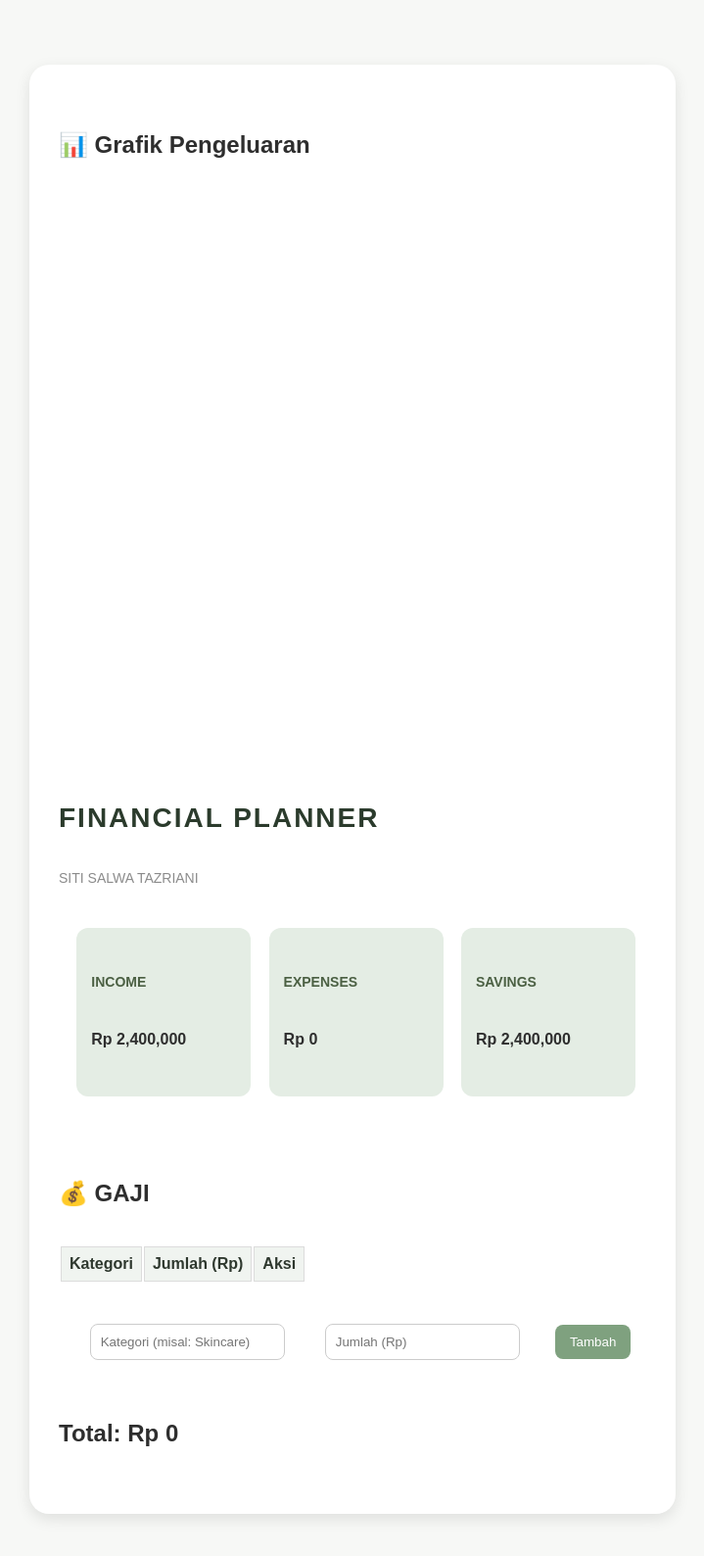
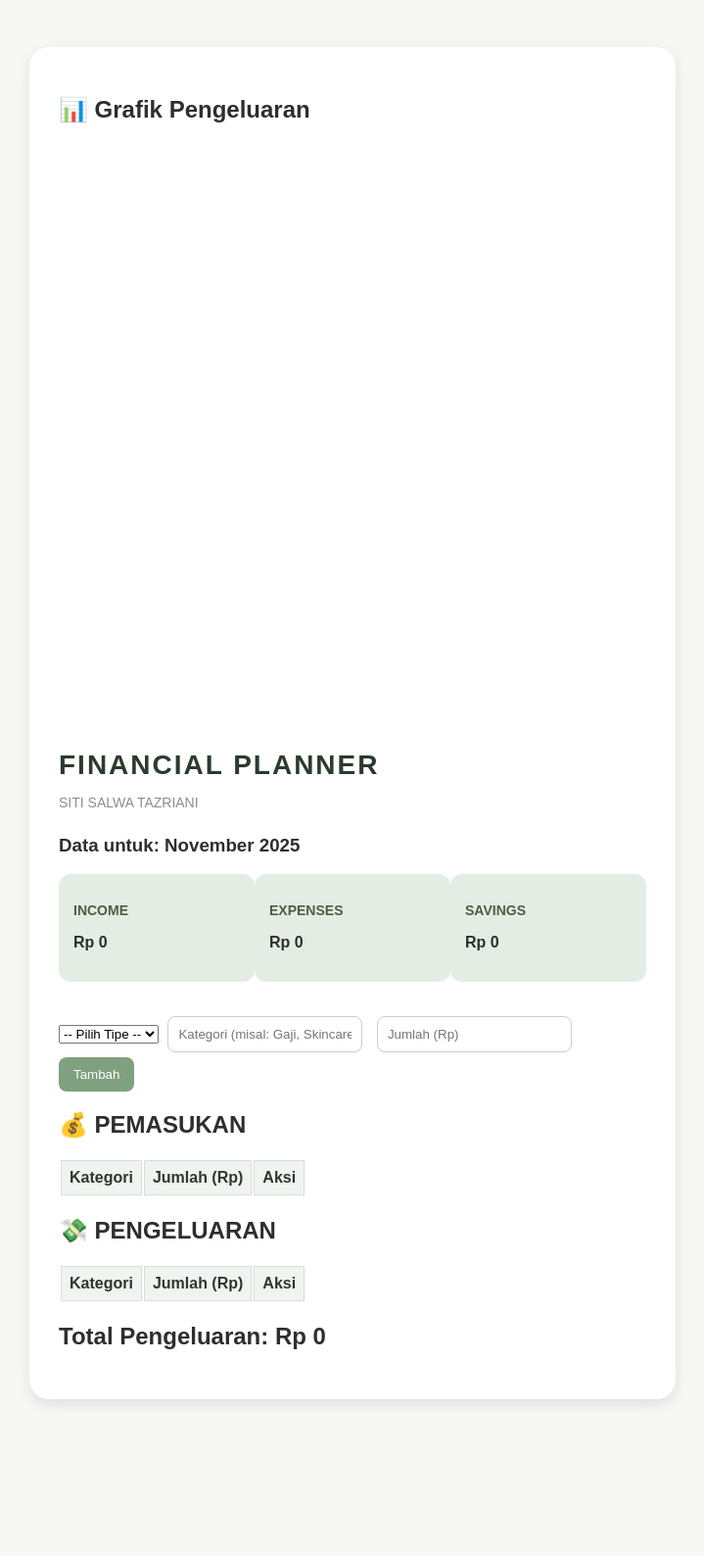
Before and after one commit to salwatazriani2905-source/keuangan-awa, a plain HTML site: page index.html in a window 1280 px wide. Shown: the whole page at 98% size, without its empty margins (280-999 px from the left). After the commit the page ends 1476 px from the top, so only its background shows below. Drawn offline with nearby package versions, Linux system fonts and the light colour scheme.

Commit message:
Add files via upload

```diff
--- a/index.html
+++ b/index.html
@@ -4,22 +4,20 @@
   <meta charset="UTF-8">
   <meta name="viewport" content="width=device-width, initial-scale=1.0">
   <title>Financial Planner Awa</title>
-  <!-- Pastikan file 'style.css' ada di folder yang sama -->
   <link rel="stylesheet" href="style.css">
 </head>
 <body>
   <div class="container">
     <h2>📊 Grafik Pengeluaran</h2>
-    <!-- Canvas untuk Chart.js -->
     <canvas id="chartPengeluaran" width="300" height="300"></canvas>
-
     <h1>FINANCIAL PLANNER</h1>
     <p class="subtitle">SITI SALWA TAZRIANI</p>
+    <h3 class="bulan-sekarang">Data untuk: <span id="tampilanBulanTahun">Memuat...</span></h3>
 
     <div class="dashboard">
       <div class="card">
         <h3>INCOME</h3>
-        <p>Rp <span id="income">2,400,000</span></p>
+        <p>Rp <span id="income">0</span></p>
       </div>
       <div class="card">
         <h3>EXPENSES</h3>
@@ -31,9 +29,20 @@
       </div>
     </div>
 
+    <div class="input-section">
+      <select id="tipe">
+        <option value="">-- Pilih Tipe --</option>
+        <option value="pemasukan">Pemasukan</option>
+        <option value="pengeluaran">Pengeluaran</option>
+      </select>
+      <input type="text" id="kategori" placeholder="Kategori (misal: Gaji, Skincare)">
+      <input type="number" id="jumlah" placeholder="Jumlah (Rp)">
+      <button onclick="tambahData()">Tambah</button>
+    </div>
+
     <div class="section">
-      <h2>💰 GAJI</h2>
-      <table id="tabelKeuangan">
+      <h2>💰 PEMASUKAN</h2>
+      <table id="tabelPemasukan">
         <thead>
           <tr>
             <th>Kategori</th>
@@ -41,30 +50,29 @@
             <th>Aksi</th>
           </tr>
         </thead>
-        <!-- Data akan diisi oleh JavaScript -->
-        <tbody></tbody>
+        <tbody id="tabelPemasukanBody">
+          </tbody>
       </table>
     </div>
 
-    <div class="input-section">
-      <input type="text" id="kategori" placeholder="Kategori (misal: Skincare)">
-      <input type="number" id="jumlah" placeholder="Jumlah (Rp)">
-      <button onclick="tambahData()">Tambah</button>
+    <div class="section">
+      <h2>💸 PENGELUARAN</h2>
+      <table id="tabelPengeluaran">
+        <thead>
+          <tr>
+            <th>Kategori</th>
+            <th>Jumlah (Rp)</th>
+            <th>Aksi</th>
+          </tr>
+        </thead>
+        <tbody id="tabelPengeluaranBody">
+            </tbody>
+      </table>
+      <h2 class="total-pengeluaran">Total Pengeluaran: Rp <span id="total">0</span></h2>
+    </div>
   </div>
 
-    <h2>Total: Rp <span id="total">0</span></h2>
-  </div>
-
-  <!--
-    PERUBAHAN DI SINI:
-    1. Chart.js (library) HARUS dimuat SEBELUM script.js (kode Anda).
-    2. script.js hanya perlu dimuat SATU KALI.
-  -->
-
-  <!-- Library Chart.js -->
   <script src="https://cdn.jsdelivr.net/npm/chart.js"></script>
-
-  <!-- Skrip kustom Anda (dimuat setelah library) -->
   <script src="script.js"></script>
 </body>
 </html>
--- a/script.js
+++ b/script.js
@@ -1,17 +1,13 @@
-// 🔹 Global variables (diisi saat loadData)
-let total = 0;
-let income = 2400000; // Gaji Awa 💸 (ini jadi default jika data kosong)
-let savings = 0;
-let kategoriList = [];
-let jumlahList = [];
+// 🔹 Variabel Global
+let transactions = []; // SATU array untuk menyimpan semua data (pemasukan & pengeluaran)
+let chart; // Variabel untuk menyimpan instance Chart.js
 
 // -----------------------------------------------------------
-// --- FUNGSI BARU UNTUK LOCALSTORAGE ---
+// --- FUNGSI LOCALSTORAGE (Simpan per Bulan) ---
 // -----------------------------------------------------------
 
 /**
  * 🔑 Mendapatkan kunci unik untuk localStorage berdasarkan tahun & bulan saat ini.
- * Contoh: "financialData_2025_11"
  */
 function getCurrentStorageKey() {
   const now = new Date();
@@ -21,15 +17,12 @@ function getCurrentStorageKey() {
 }
 
 /**
- * 💾 Menyimpan data saat ini (dari variabel global) ke localStorage
+ * 💾 Menyimpan array 'transactions' ke localStorage
  */
 function saveData() {
   const key = getCurrentStorageKey();
   const dataToSave = {
-    income: income,
-    kategoriList: kategoriList,
-    jumlahList: jumlahList,
-    total: total
+    transactions: transactions
   };
   localStorage.setItem(key, JSON.stringify(dataToSave));
 }
@@ -38,125 +31,162 @@ function saveData() {
  * 📥 Memuat data dari localStorage saat halaman dibuka
  */
 function loadData() {
+  updateTampilanBulan(); // Tampilkan bulan & tahun
+
   const key = getCurrentStorageKey();
   const dataBulanIni = JSON.parse(localStorage.getItem(key));
 
-  if (dataBulanIni) {
-    // Jika ADA data, pakai data itu
-    income = dataBulanIni.income;
-    kategoriList = dataBulanIni.kategoriList;
-    jumlahList = dataBulanIni.jumlahList;
-    total = dataBulanIni.total;
+  if (dataBulanIni && dataBulanIni.transactions) {
+    transactions = dataBulanIni.transactions;
+  } else {
+    transactions = []; // Kosongkan jika bulan baru
   }
-  // Jika TIDAK ADA data (null), variabel global default akan dipakai (bulan baru)
 
-  // Setelah data dimuat, update semuanya
-  updateDashboard();
-  updateChart();
-  rebuildTable(); // <-- Fungsi baru untuk mengisi tabel
+  updateUI(); // Perbarui semua tampilan
 }
 
 /**
- * 📋 Membangun ulang tabel dari data yang dimuat
+ * 📅 Memperbarui tampilan bulan dan tahun saat ini
  */
-function rebuildTable() {
-  const tabelBody = document.querySelector('#tabelKeuangan tbody');
-  tabelBody.innerHTML = ''; // Kosongkan tabel dulu
+function updateTampilanBulan() {
+  const now = new Date();
+  const options = { month: 'long', year: 'numeric' };
+  const namaBulanTahun = now.toLocaleDateString('id-ID', options);
 
-  for (let i = 0; i < kategoriList.length; i++) {
-    const kategori = kategoriList[i];
-    const jumlah = jumlahList[i];
-
-    const row = document.createElement('tr');
-    row.innerHTML = `
-      <td>${kategori}</td>
-      <td>${jumlah.toLocaleString()}</td>
-      <td><button onclick="hapusData(this, '${kategori}', ${jumlah})">❌</button></td>
-    `;
-    tabelBody.appendChild(row);
+  const displayElement = document.getElementById('tampilanBulanTahun');
+  if (displayElement) {
+    displayElement.textContent = namaBulanTahun;
   }
-
-  // Update total di bawah tabel
-  document.getElementById('total').textContent = total.toLocaleString();
 }
 
 // -----------------------------------------------------------
-// --- FUNGSI LAMA ANDA (DENGAN SEDIKIT UBAHAN) ---
+// --- FUNGSI INTI APLIKASI ---
 // -----------------------------------------------------------
 
-// 🔹 Update dashboard (Tidak ada perubahan)
-function updateDashboard() {
-  document.getElementById('income').textContent = income.toLocaleString();
-  document.getElementById('expenses').textContent = total.toLocaleString();
-  document.getElementById('savings').textContent = (income - total).toLocaleString();
-}
-
-// 🔹 Tambah data ke tabel
+/**
+ * 💸 Tambah data (Pemasukan atau Pengeluaran)
+ */
 function tambahData() {
+  const tipe = document.getElementById('tipe').value;
   const kategori = document.getElementById('kategori').value;
   const jumlah = parseInt(document.getElementById('jumlah').value);
 
-  if (!kategori || !jumlah) return alert("Isi semua kolom dulu ya 😜");
+  // Validasi
+  if (!tipe || !kategori || !jumlah || jumlah <= 0) {
+    alert("Isi semua kolom (Tipe, Kategori, Jumlah) dulu ya 😜");
+    return;
+  }
 
-  const tabelBody = document.querySelector('#tabelKeuangan tbody');
-  const row = document.createElement('tr');
-  row.innerHTML = `
-    <td>${kategori}</td>
-    <td>${jumlah.toLocaleString()}</td>
-    <td><button onclick="hapusData(this, '${kategori}', ${jumlah})">❌</button></td>
-  `;
-  tabelBody.appendChild(row);
+  // Buat objek transaksi baru
+  const newTransaction = {
+    id: Date.now(), // ID unik untuk mempermudah penghapusan
+    tipe: tipe,
+    kategori: kategori,
+    jumlah: jumlah
+  };
 
-  kategoriList.push(kategori);
-  jumlahList.push(jumlah);
-  total += jumlah;
+  transactions.push(newTransaction);
 
-  document.getElementById('total').textContent = total.toLocaleString();
-  updateDashboard();
-  updateChart();
+  saveData(); // Simpan data
+  updateUI(); // Perbarui tampilan
 
-  // --- TAMBAHAN ---
-  saveData(); // Simpan data setiap kali menambah
-
+  // Kosongkan form
+  document.getElementById('tipe').value = '';
   document.getElementById('kategori').value = '';
   document.getElementById('jumlah').value = '';
 }
 
-// 🔹 Hapus data dari tabel
-function hapusData(button, kategori, jumlah) {
-  const row = button.parentElement.parentElement;
-  row.remove();
+/**
+ * ❌ Hapus data berdasarkan ID uniknya
+ */
+function hapusData(id) {
+  const index = transactions.findIndex(t => t.id === id);
 
-  const index = kategoriList.indexOf(kategori);
-  // Catatan: Ini akan menghapus item *pertama* yang cocok.
-  // Jika ada 2 kategori "Makan", ini mungkin menghapus yang salah.
   if (index > -1) {
-    kategoriList.splice(index, 1);
-    jumlahList.splice(index, 1);
+    transactions.splice(index, 1); // Hapus dari array
+    saveData(); // Simpan
+    updateUI(); // Perbarui tampilan
+  }
 }
 
-  total -= jumlah;
-  document.getElementById('total').textContent = total.toLocaleString();
-  updateDashboard();
-  updateChart();
+/**
+ * 🔄 FUNGSI UTAMA: Memperbarui semua elemen UI (Kartu, Tabel, Grafik)
+ */
+function updateUI() {
+  // 1. Dapatkan elemen tabel
+  const pemasukanBody = document.getElementById('tabelPemasukanBody');
+  const pengeluaranBody = document.getElementById('tabelPengeluaranBody');
 
-  // --- TAMBAHAN ---
-  saveData(); // Simpan data setiap kali menghapus
+  // Kosongkan tabel
+  pemasukanBody.innerHTML = '';
+  pengeluaranBody.innerHTML = '';
+
+  // 2. Hitung Total
+  let totalPemasukan = 0;
+  let totalPengeluaran = 0;
+
+  // Data untuk grafik (hanya pengeluaran)
+  const expenseCategories = [];
+  const expenseAmounts = [];
+
+  // 3. Loop melalui semua transaksi
+  transactions.forEach(t => {
+    // Buat baris tabel
+    const row = document.createElement('tr');
+    row.innerHTML = `
+      <td>${t.kategori}</td>
+      <td>${t.jumlah.toLocaleString()}</td>
+      <td><button onclick="hapusData(${t.id})">❌</button></td>
+    `;
+
+    // Masukkan ke tabel yang benar dan hitung total
+    if (t.tipe === 'pemasukan') {
+      pemasukanBody.appendChild(row);
+      totalPemasukan += t.jumlah;
+    } else {
+      pengeluaranBody.appendChild(row);
+      totalPengeluaran += t.jumlah;
+
+      // Tambahkan ke data grafik
+      expenseCategories.push(t.kategori);
+      expenseAmounts.push(t.jumlah);
+    }
+  });
+
+  // 4. Update Kartu Dashboard
+  const totalTabungan = totalPemasukan - totalPengeluaran;
+  document.getElementById('income').textContent = totalPemasukan.toLocaleString();
+  document.getElementById('expenses').textContent = totalPengeluaran.toLocaleString();
+  document.getElementById('savings').textContent = totalTabungan.toLocaleString();
+
+  // 5. Update Total Pengeluaran (di bawah tabel)
+  document.getElementById('total').textContent = totalPengeluaran.toLocaleString();
+
+  // 6. Update Grafik
+  if (chart) {
+    chart.data.labels = expenseCategories;
+    chart.data.datasets[0].data = expenseAmounts;
+    chart.update();
+  }
 }
 
+
 // -----------------------------------------------------------
-// --- KODE CHART (TIDAK BERUBAH) ---
+// --- INISIALISASI ---
 // -----------------------------------------------------------
 
-// 🔹 Buat chart
+/**
+ * 🎨 Inisialisasi Chart.js
+ */
+function initializeChart() {
   const ctx = document.getElementById('chartPengeluaran').getContext('2d');
-let chart = new Chart(ctx, {
+  chart = new Chart(ctx, {
     type: 'pie',
     data: {
-    labels: [],
+      labels: [], // Diisi oleh updateUI
       datasets: [{
-      data: [],
-      backgroundColor: ['#A8C3A8', '#D6E2D6', '#C2D1C2', '#B0C5B0', '#9CB59C'],
+        data: [], // Diisi oleh updateUI
+        backgroundColor: ['#A8C3A8', '#D6E2D6', '#C2D1C2', '#B0C5B0', '#9CB59C', '#8AA18A', '#7B917B'],
         borderWidth: 1
       }]
     },
@@ -173,17 +203,10 @@ let chart = new Chart(ctx, {
       }
     }
   });
-
-// 🔹 Update chart tiap kali data berubah (Tidak ada perubahan)
-function updateChart() {
-  chart.data.labels = kategoriList;
-  chart.data.datasets[0].data = jumlahList;
-  chart.update();
 }
 
-// -----------------------------------------------------------
-// --- INISIALISASI ---
-// -----------------------------------------------------------
-
-// 🔹 Panggil loadData() saat halaman pertama kali dibuka
-document.addEventListener('DOMContentLoaded', loadData);
+// 🔹 Panggil inisialisasi saat halaman pertama kali dibuka
+document.addEventListener('DOMContentLoaded', () => {
+  initializeChart(); // Buat chart dulu
+  loadData(); // Baru muat data (yang akan mengisi chart)
+});
```
Lines whose indentation alone changed are shown as unchanged.
